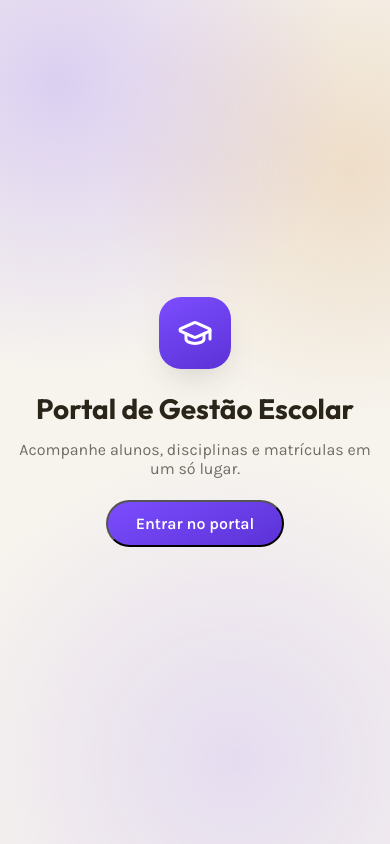
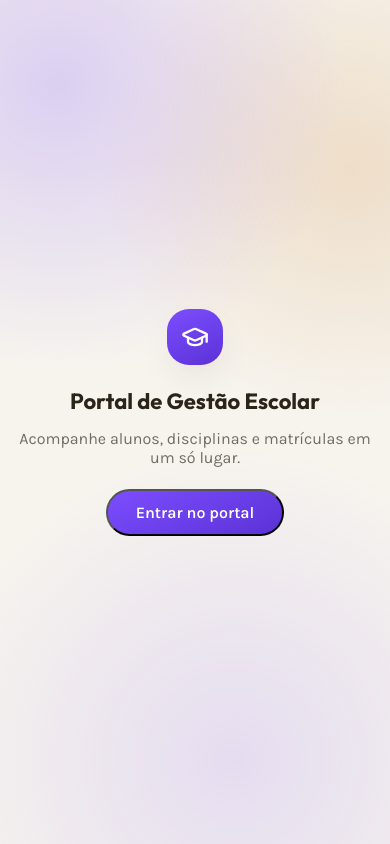
Before and after one commit to JhonneJrr/gestao-alunos-frontend, a React (Vite) app: page / in a window 390 px wide. Built offline with nearby package versions, Linux system fonts and the light colour scheme.

Commit message:
Ajusta o layout para telas pequenas (Etapa 4)

```diff
--- a/src/index.css
+++ b/src/index.css
@@ -1,5 +1,11 @@
 * {
   box-sizing: border-box;
+}
+
+html,
+body {
+  max-width: 100%;
+  overflow-x: hidden;
 }
 
 :root {
@@ -492,7 +498,7 @@ h3 {
   align-items: center;
   gap: 8px;
   flex: 1;
-  min-width: 160px;
+  min-width: 0;
 }
 
 .campo-busca svg {
@@ -504,7 +510,8 @@ h3 {
 .campo-busca input {
   border: none;
   outline: none;
-  width: 100%;
+  flex: 1;
+  min-width: 0;
   font: inherit;
 }
 
@@ -676,6 +683,54 @@ h3 {
   outline-offset: 2px;
 }
 
+.card-aluno,
+.card-funcao,
+.card-disciplina,
+.indicador,
+.grade-alunos,
+.grade-funcoes,
+.grade-disciplinas,
+.grade-indicadores {
+  min-width: 0;
+}
+
+@media (max-width: 720px) {
+  .conteudo {
+    grid-template-columns: 1fr;
+  }
+
+  .filtros {
+    flex-direction: column;
+    align-items: stretch;
+    border-radius: var(--raio);
+  }
+
+  .grade-funcoes,
+  .grade-alunos,
+  .grade-disciplinas,
+  .grade-indicadores {
+    grid-template-columns: 1fr;
+  }
+
+  .tela-entry .entry-logo {
+    width: 56px;
+    height: 56px;
+  }
+
+  .tela-entry .entry-logo svg {
+    width: 28px;
+    height: 28px;
+  }
+
+  .tela-entry h1 {
+    font-size: 22px;
+  }
+
+  .tela-matriculas {
+    max-width: none;
+  }
+}
+
 @media (prefers-reduced-motion: reduce) {
   * {
     transition: none !important;
```
